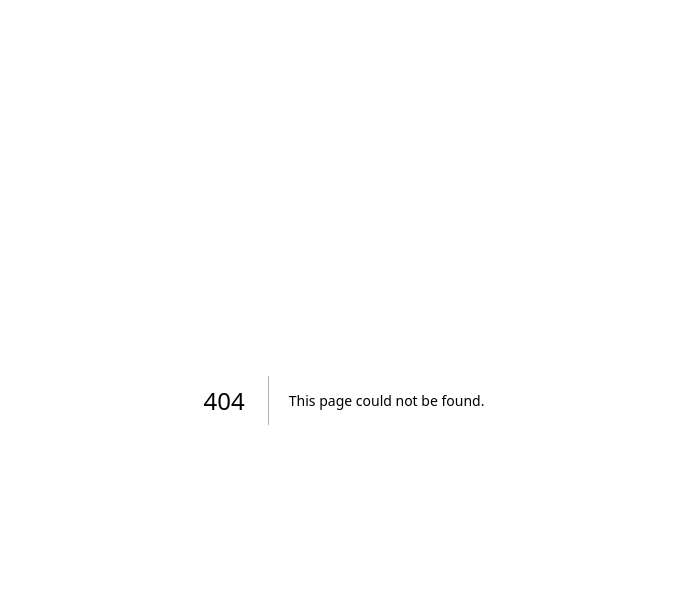
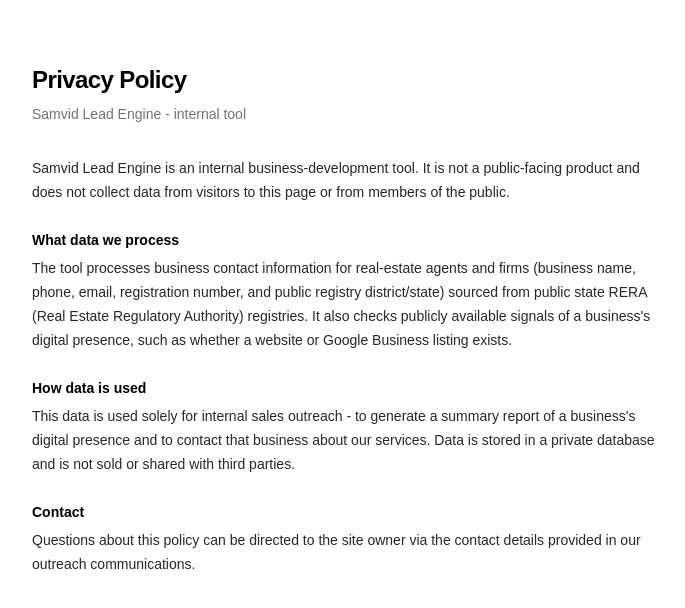
Before and after one commit to Nemnidhi/samvid-lead-engine, a Next.js app: page /privacy in a window 1280 px wide. Before the commit this address had no page. Shown: the top 608 px of the page, without its empty margins (296-981 px from the left). Built offline with nearby package versions, Linux system fonts and the light colour scheme.

Commit message:
Add privacy policy page
Needed as the Privacy Policy URL for the Meta for Developers app
registration (Ad Library API setup requires one in app Basic settings).

```diff
--- /dev/null
+++ b/src/app/privacy/page.tsx
@@ -0,0 +1,52 @@
+export default function Privacy() {
+  return (
+    <div className="mx-auto max-w-2xl px-6 py-16 text-zinc-800 dark:text-zinc-200">
+      <h1 className="text-2xl font-semibold tracking-tight text-black dark:text-zinc-50">
+        Privacy Policy
+      </h1>
+      <p className="mt-2 text-sm text-zinc-500">Samvid Lead Engine - internal tool</p>
+
+      <div className="mt-8 space-y-6 text-sm leading-6">
+        <p>
+          Samvid Lead Engine is an internal business-development tool. It is not a
+          public-facing product and does not collect data from visitors to this
+          page or from members of the public.
+        </p>
+
+        <section>
+          <h2 className="font-semibold text-black dark:text-zinc-50">
+            What data we process
+          </h2>
+          <p className="mt-1">
+            The tool processes business contact information for real-estate
+            agents and firms (business name, phone, email, registration number,
+            and public registry district/state) sourced from public state RERA
+            (Real Estate Regulatory Authority) registries. It also checks
+            publicly available signals of a business&apos;s digital presence,
+            such as whether a website or Google Business listing exists.
+          </p>
+        </section>
+
+        <section>
+          <h2 className="font-semibold text-black dark:text-zinc-50">
+            How data is used
+          </h2>
+          <p className="mt-1">
+            This data is used solely for internal sales outreach - to generate a
+            summary report of a business&apos;s digital presence and to contact
+            that business about our services. Data is stored in a private
+            database and is not sold or shared with third parties.
+          </p>
+        </section>
+
+        <section>
+          <h2 className="font-semibold text-black dark:text-zinc-50">Contact</h2>
+          <p className="mt-1">
+            Questions about this policy can be directed to the site owner via
+            the contact details provided in our outreach communications.
+          </p>
+        </section>
+      </div>
+    </div>
+  );
+}
```
